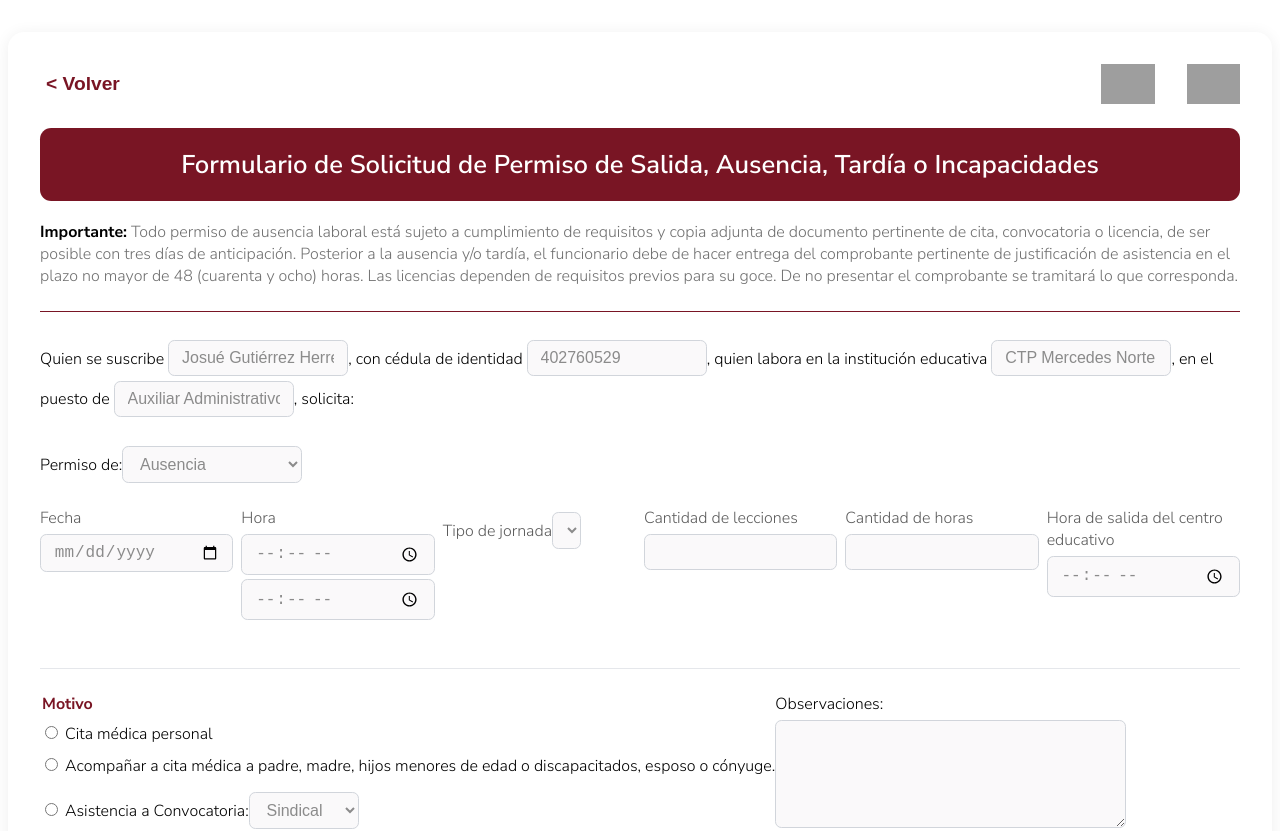
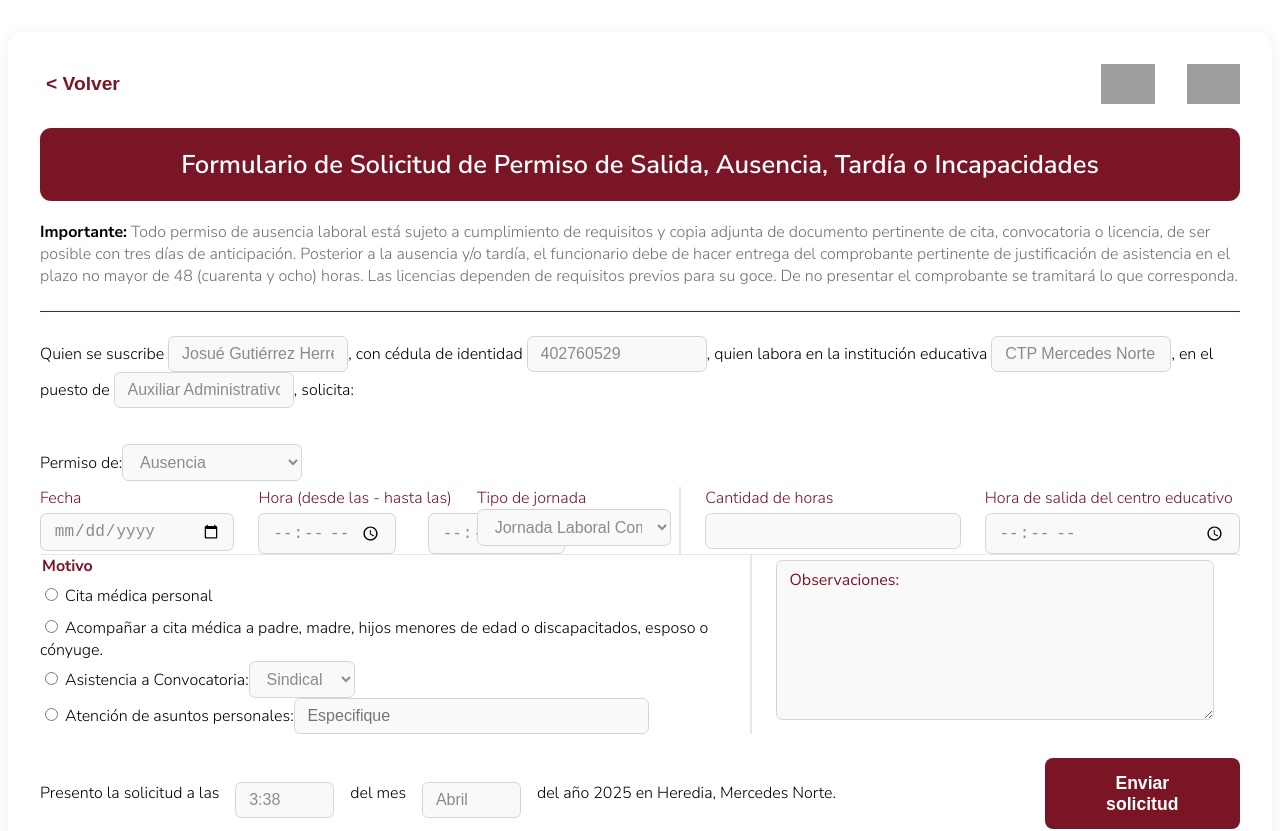
Before and after one commit to JosDev26/mipp-web, a Next.js app: page /permissionform in a window 1280 px wide. Shown: the top 831 px of the page. Built offline with nearby package versions, Linux system fonts and the light colour scheme; grey boxes are pictures that could not be loaded.

Commit message:
form permiso terminado

```diff
--- a/src/app/permissionform/page.js
+++ b/src/app/permissionform/page.js
@@ -18,7 +18,7 @@ export default function PermissionForm() {
         <span>Importante:</span> Todo permiso de ausencia laboral está sujeto a cumplimiento de requisitos y copia adjunta de documento pertinente de cita, convocatoria o licencia, de ser posible con tres días de anticipación. Posterior a la ausencia y/o tardía, el funcionario debe de hacer entrega del comprobante pertinente de justificación de asistencia en el plazo no mayor de 48 (cuarenta y ocho) horas. Las licencias dependen de requisitos previos para su goce. De no presentar el comprobante se tramitará lo que corresponda.
         </p>
         <form className="permission-form">
-        <div className="form-row">
+        <div className="form-row" id="applicant-info">
             <span>
             Quien se suscribe <input type="text" value="Josué Gutiérrez Herrera" readOnly />,
             con cédula de identidad <input type="text" value="402760529" readOnly />,
@@ -27,7 +27,7 @@ export default function PermissionForm() {
             solicita:
             </span>
         </div>
-        <div className="form-row">
+        <div className="form-row" id="permission-info">
             <label>
             Permiso de:
             <select>
@@ -39,14 +39,17 @@ export default function PermissionForm() {
             </label>
         </div>
         <div className="form-row" id="date-time-section">
+            <div className="row">
                 <label>
                 Fecha
                 <input type="date" />
                 </label>
                 <label>
-            Hora
+                Hora (desde las - hasta las)
+                <div className="time-inputs">
                     <input type="time" placeholder="Desde las" />
                     <input type="time" placeholder="Hasta las" />
+                </div>
                 </label>
                 <label>
                 Tipo de jornada
@@ -55,10 +58,8 @@ export default function PermissionForm() {
                     <option>Media Jornada</option>
                 </select>
                 </label>
-            <label>
-            Cantidad de lecciones
-            <input type="number" min="0" />
-            </label>
+            </div>
+            <div className="row" id="hours-section">
                 <label>
                 Cantidad de horas
                 <input type="number" min="0" />
@@ -67,6 +68,7 @@ export default function PermissionForm() {
                 Hora de salida del centro educativo
                 <input type="time" />
                 </label>
+            </div>
         </div>
         <div className="form-section">
             <fieldset className="form-row">
@@ -91,14 +93,17 @@ export default function PermissionForm() {
                     </label>
                 </div>
             </fieldset>
-            <div className="form-row">
+            <div className="form-row" id="observations-section">
                 <label>
-                Observaciones:
-                <textarea rows="5" />
+                <textarea placeholder="Observaciones:"></textarea>
                 </label>
             </div>
+            <div className="hours-observations-group">
+                <div id="hours-section">{/* ... */}</div>
+                <div id="observations-section">{/* ... */}</div>
             </div>
-        <div className="form-section">
+        </div>
+        <div className="form-end">
             <div className="form-row">
                 <span>
                 Presento la solicitud a las <input type="text" value="3:38" readOnly /> del mes
--- a/src/app/permissionform/permission.css
+++ b/src/app/permissionform/permission.css
@@ -71,14 +71,20 @@ body {
     font-weight: 700;
     color: #000;
 }
+#applicant-info input[type="text"], #permission-info select {
+    width: 15%;
+}
+
+#permission-info {
+    padding: 3% 0 .5% 0;
+}
 
 .permission-form {
     display: flex;
     flex-direction: column;
-    gap: 1.5rem;
 }
 
-.form-row {
+.row {
     display: flex;
     flex-wrap: wrap;
     gap: 1.5rem;
@@ -96,11 +102,30 @@ body {
     align-content: center;
     gap: 0.5rem;
     width: 100%;
-    color: #5C5C5C;
+    color: #791524;
+}
+.time-inputs {
+    display: flex;
+    flex-direction: row;
+    gap: 2rem;
+    width: 100%;
 }
 
 input[type="text"], select {
-    width: 15%;
+    width: 100%;
+    padding: 0.5rem 0.8rem;
+    border: 1px solid #d1d5db;
+    border-radius: 0.4rem;
+    font-size: 1rem;
+    box-sizing: border-box;
+    background: #faf9fa;
+    color: #8b8b8b;
+    align-self: center;
+}
+textarea {
+    font-family: 'Nunito Sans', sans-serif;
+    color: #791524;
+    width: 100%;
     padding: 0.5rem 0.8rem;
     border: 1px solid #d1d5db;
     border-radius: 0.4rem;
@@ -108,17 +133,9 @@ input[type="text"], select {
     margin-top: 0.3rem;
     box-sizing: border-box;
     background: #faf9fa;
-    color: #8b8b8b;
-}
-textarea {
-    width: 30%;
-    padding: 0.5rem 0.8rem;
-    border: 1px solid #d1d5db;
-    border-radius: 0.4rem;
-    font-size: 1rem;
-    margin-top: 0.3rem;
-    box-sizing: border-box;
-    background: #faf9fa;
+    min-height: 160px; /* Aumenta la altura mínima */
+    height: 160px;     /* Opcional: fija la altura inicial */
+    resize: vertical;
 }
 input[type="number"],
 input[type="date"],
@@ -138,8 +155,6 @@ input[type="time"]{
     display: flex;
     width: 100%;
     border-top: 1px solid #e5e7eb;
-    padding-top: 1.5rem;
-    margin-top: 1.5rem;
 }
 
 textarea {
@@ -154,7 +169,7 @@ fieldset {
     margin: 0;
     display: flex;
     flex-direction: column;
-    gap: 0.7rem;
+    gap: 0rem;
 }
 
 legend {
@@ -167,6 +182,41 @@ legend {
     display: flex;
     flex-direction: column;
 }
+
+.radio-group input[type="text"] {
+    width: 50%;
+}
+
+.radio-group select {
+    width: 15%;
+}
+
+/* Agrupa ambos en un contenedor */
+.hours-observations-group {
+    display: flex;
+    flex-direction: column;
+    gap: 0; /* Sin espacio vertical */
+}
+
+/* Aplica el mismo borde a ambos */
+#hours-section,
+#observations-section {
+    border-left: 2px solid #e5e7eb;
+    padding-left: 1.5rem;
+    margin-top: 0; /* Elimina margen superior */
+    margin-bottom: 0; /* Elimina margen inferior */
+}
+#observations-section {
+    width: 40%;
+    /* Si está dentro de un grupo, asegúrate que el grupo también tenga width: 100% */
+    max-width: none; /* Elimina cualquier restricción de ancho */
+    box-sizing: border-box;
+}
+
+#observations-section ::placeholder{
+    color: #791524;
+}
+
 
 .submit-button {
     background: #791524;
@@ -183,6 +233,16 @@ legend {
 .submit-button:hover {
     background: #5e111d;
 }
+.form-end, .form-end span{
+    display: flex;
+    flex-direction: row;
+    gap: 1rem;
+    margin-top: 1.5rem;
+}
+.form-end input[type="text"] {
+    width: 10%;
+    align-items: start;
+}
 
 @media (max-width: 900px) {
     .permission-form-container {
```
Lines whose indentation alone changed are shown as unchanged.
